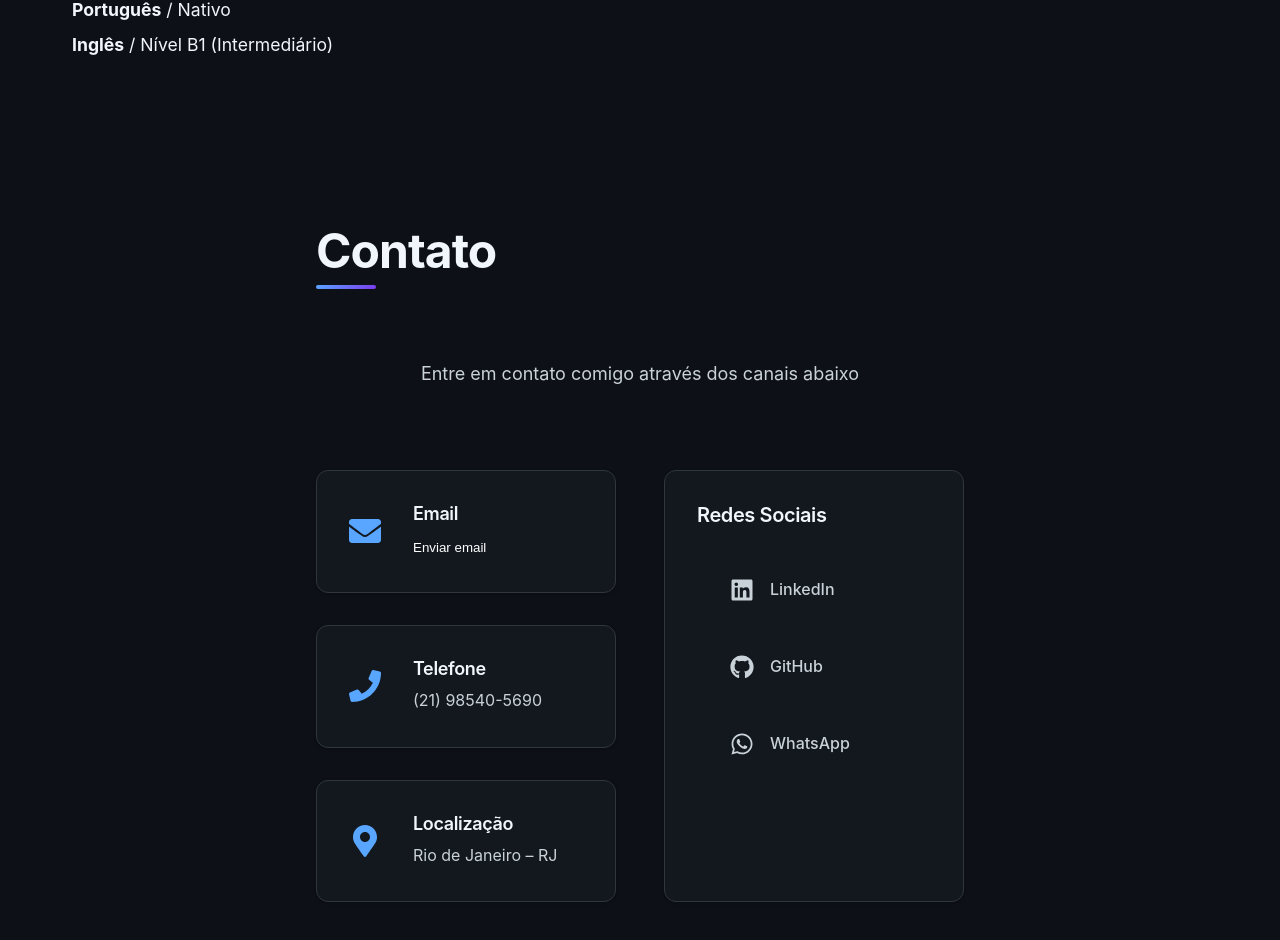
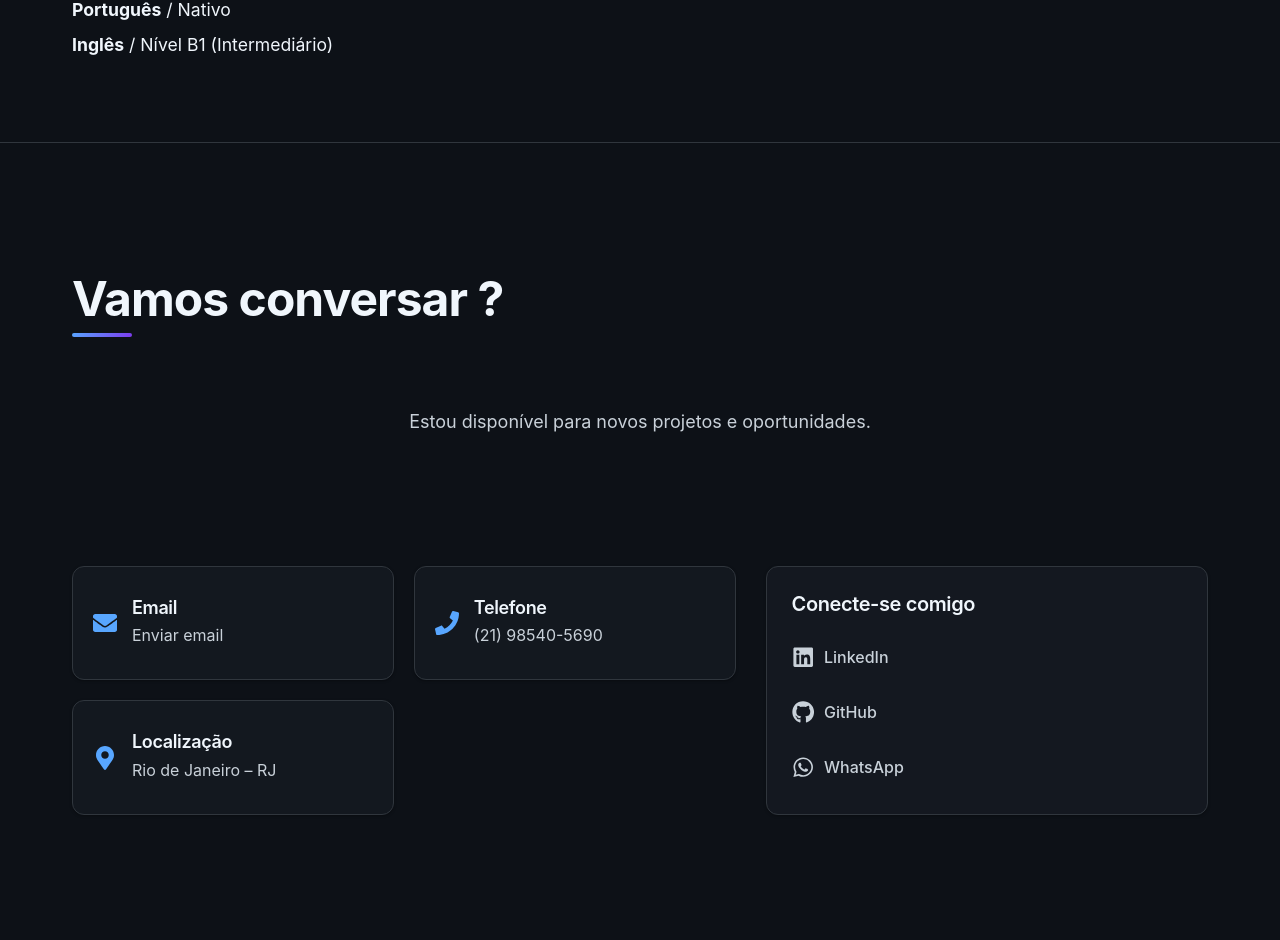
Before and after one commit to JoaoMuriloPO/portfolio-pessoal-joao-murilo, a React (Vite) app: page / in a window 1280 px wide. Shown: the part 6332-7272 px from the top of the page. Built offline with nearby package versions, Linux system fonts and the light colour scheme.

Commit message:
Refatora componente de contato para usar a seção de rodapé; atualiza títulos e estrutura de layout

```diff
--- a/src/sections/ContactComponent/Contact.css
+++ b/src/sections/ContactComponent/Contact.css
@@ -1,90 +1,82 @@
-.contact {
+.footer-section {
   background-color: var(--bg-primary);
+  /* Faz a seção ocupar a tela inteira */
+  min-height: 100vh;
+  /* Centraliza o conteúdo verticalmente */
+  display: flex;
+  align-items: center;
+
+  padding: 80px 0;
+  border-top: 1px solid var(--border);
+  margin-top: 0;
+  position: relative;
+  box-sizing: border-box;
+}
+
+/* Garante que o container interno ocupe a largura correta e ajude na centralização */
+.footer-section .container {
+  width: 100%;
+  display: flex;
+  flex-direction: column;
+  justify-content: center;
+}
+
+.footer-top {
+  text-align: left;
+  margin-bottom: 3rem;
 }
 
 .contact-content {
-  max-width: 800px;
-  margin: 0 auto;
   display: grid;
-  grid-template-columns: repeat(auto-fit, minmax(300px, 1fr));
-  gap: var(--spacing-lg);
+  grid-template-columns: 1.5fr 1fr; /* Info de contato maior que as redes sociais */
+  gap: 30px;
 }
 
 .contact-info {
-  display: flex;
-  flex-direction: column;
-  gap: var(--spacing-md);
+  display: grid;
+  grid-template-columns: repeat(auto-fit, minmax(240px, 1fr));
+  gap: 20px;
 }
 
 .contact-item {
   display: flex;
   align-items: center;
-  gap: var(--spacing-md);
+  gap: 15px;
   background: var(--bg-card);
   backdrop-filter: blur(10px);
   border: 1px solid var(--border);
   border-radius: 12px;
-  padding: var(--spacing-md);
-  transition: all 0.4s cubic-bezier(0.4, 0, 0.2, 1);
+  padding: 20px;
+  transition: all 0.3s cubic-bezier(0.4, 0, 0.2, 1);
   box-shadow: var(--shadow-sm);
-  position: relative;
-  overflow: hidden;
-
-.email-button{
-  background: none;
-  border: none;
-  color: white;
-  padding: 0;
-  margin: 0;
-}
-.email-button:hover{
-  color: var(--accent)
-}
-
-}
-
-.contact-item::before {
-  content: '';
-  position: absolute;
-  top: 0;
-  left: 0;
-  right: 0;
-  height: 3px;
-  background: var(--accent-gradient);
-  transform: scaleX(0);
-  transform-origin: left;
-  transition: transform 0.4s ease;
 }
 
 .contact-item:hover {
-  border-color: var(--border-hover);
-  transform: translateY(-4px);
+  border-color: var(--accent);
+  transform: translateY(-5px);
   box-shadow: var(--shadow-md);
 }
 
-.contact-item:hover::before {
-  transform: scaleX(1);
-}
-
 .contact-icon {
-  font-size: 2rem;
+  font-size: 1.5rem;
   color: var(--accent);
-  flex-shrink: 0;
   transition: transform 0.3s ease;
 }
 
 .contact-item:hover .contact-icon {
-  transform: scale(1.15) rotate(5deg);
+  transform: scale(1.1) rotate(5deg);
 }
 
 .contact-item h3 {
+  font-size: 1.125rem;
+  margin-bottom: 4px;
   color: var(--text-primary);
-  margin-bottom: var(--spacing-xs);
-  font-size: 1.125rem;
 }
 
-.contact-item a {
+.contact-item a,
+.contact-item span {
   color: var(--text-secondary);
+  text-decoration: none;
   transition: color 0.3s ease;
 }
 
@@ -92,83 +84,79 @@
   color: var(--accent);
 }
 
-.contact-item span {
+.email-button {
+  background: none;
+  border: none;
   color: var(--text-secondary);
+  cursor: pointer;
+  font-size: 1rem;
+  padding: 0;
+  transition: 0.3s;
+  font-family: inherit;
 }
 
+.email-button:hover {
+  color: var(--accent);
+}
+
+/* Redes Sociais */
 .contact-social {
   background: var(--bg-card);
-  backdrop-filter: blur(10px);
   border: 1px solid var(--border);
   border-radius: 12px;
-  padding: var(--spacing-md);
+  padding: 25px;
   box-shadow: var(--shadow-sm);
-  transition: all 0.3s ease;
-  position: relative;
-  overflow: hidden;
-}
-
-.contact-social::before {
-  content: '';
-  position: absolute;
-  top: 0;
-  left: 0;
-  right: 0;
-  height: 3px;
-  background: var(--accent-gradient);
-  transform: scaleX(0);
-  transform-origin: left;
-  transition: transform 0.4s ease;
-}
-
-.contact-social:hover::before {
-  transform: scaleX(1);
 }
 
 .contact-social h3 {
-  color: var(--text-primary);
-  margin-bottom: var(--spacing-md);
+  margin-bottom: 20px;
   font-size: 1.25rem;
   font-weight: 600;
+  color: var(--text-primary);
 }
 
 .social-links {
   display: flex;
   flex-direction: column;
-  gap: var(--spacing-sm);
+  gap: 12px;
 }
 
 .social-link {
   display: flex;
   align-items: center;
-  gap: var(--spacing-sm);
+  gap: 10px;
   color: var(--text-secondary);
-  padding: var(--spacing-sm) var(--spacing-md);
-  border-radius: 8px;
-  transition: all 0.3s cubic-bezier(0.4, 0, 0.2, 1);
-  border: 1px solid transparent;
+  text-decoration: none;
+  padding: 8px 0;
+  transition: all 0.3s ease;
   font-weight: 500;
+}
+
+.social-link svg {
+  font-size: 1.4rem;
 }
 
 .social-link:hover {
   color: var(--accent);
-  background: rgba(88, 166, 255, 0.1);
-  border-color: var(--accent);
-  transform: translateX(5px);
+  transform: translateX(8px);
 }
 
-.social-link svg {
-  font-size: 1.5rem;
-  transition: transform 0.3s ease;
+/* Responsividade */
+@media (max-width: 1024px) {
+  .contact-content {
+    grid-template-columns: 1fr;
+    gap: 40px;
+  }
 }
 
-.social-link:hover svg {
-  transform: scale(1.2);
-}
+@media (max-width: 768px) {
+  .footer-section {
+    height: auto;
+    min-height: 100vh;
+    padding: 100px 0;
+  }
 
-
-@media (max-width: 768px) {
-  .contact-content {
+  .contact-info {
     grid-template-columns: 1fr;
   }
 }
--- a/src/sections/ContactComponent/Contact.tsx
+++ b/src/sections/ContactComponent/Contact.tsx
@@ -14,12 +14,14 @@ const Contact = () => {
   const [isModalOpen, setIsModalOpen] = useState(false);
 
   return (
-    <section id="contact" className="contact section">
+    <footer id="contact" className="footer-section">
       <div className="container">
-        <h2 className="section-title">Contato</h2>
-        <p className="section-subtitle">
-          Entre em contato comigo através dos canais abaixo
-        </p>
+        <div className="footer-top">
+          <h2 className="section-title">Vamos conversar ?</h2>
+          <p className="section-subtitle">
+            Estou disponível para novos projetos e oportunidades.
+          </p>
+        </div>
 
         <div className="contact-content">
           <div className="contact-info">
@@ -60,44 +62,24 @@ const Contact = () => {
           </div>
 
           <div className="contact-social">
-            <h3>Redes Sociais</h3>
+            <h3>Conecte-se comigo</h3>
             <div className="social-links">
-              <a
-                href="https://www.linkedin.com/in/joaomurilopoo/"
-                target="_blank"
-                rel="noopener noreferrer"
-                className="social-link"
-                aria-label="LinkedIn"
-              >
-                <FaLinkedin />
-                <span>LinkedIn</span>
+              <a href="https://www.linkedin.com/in/joaomurilopoo/" target="_blank" rel="noopener noreferrer" className="social-link">
+                <FaLinkedin /> <span>LinkedIn</span>
               </a>
-              <a
-                href="https://github.com/JoaoMuriloPO"
-                target="_blank"
-                rel="noopener noreferrer"
-                className="social-link"
-                aria-label="GitHub"
-              >
-                <FaGithub />
-                <span>GitHub</span>
+              <a href="https://github.com/JoaoMuriloPO" target="_blank" rel="noopener noreferrer" className="social-link">
+                <FaGithub /> <span>GitHub</span>
               </a>
-              <a
-                href="https://wa.me/5521985405690?text=Olá%20João%2C%20vi%20seu%20portfólio%20e%20gostaria%20de%20conversar%20sobre%20uma%20oportunidade."
-                target="_blank"
-                rel="noopener noreferrer"
-                className="social-link"
-                aria-label="WhatsApp"
-              >
-                <FaWhatsapp />
-                <span>WhatsApp</span>
+              <a href="https://wa.me/5521985405690" target="_blank" rel="noopener noreferrer" className="social-link">
+                <FaWhatsapp /> <span>WhatsApp</span>
               </a>
             </div>
           </div>
         </div>
       </div>
+
       {isModalOpen && <EmailModal onClose={() => setIsModalOpen(false)} /> }
-    </section>
+    </footer>
   );
 };
 
```
